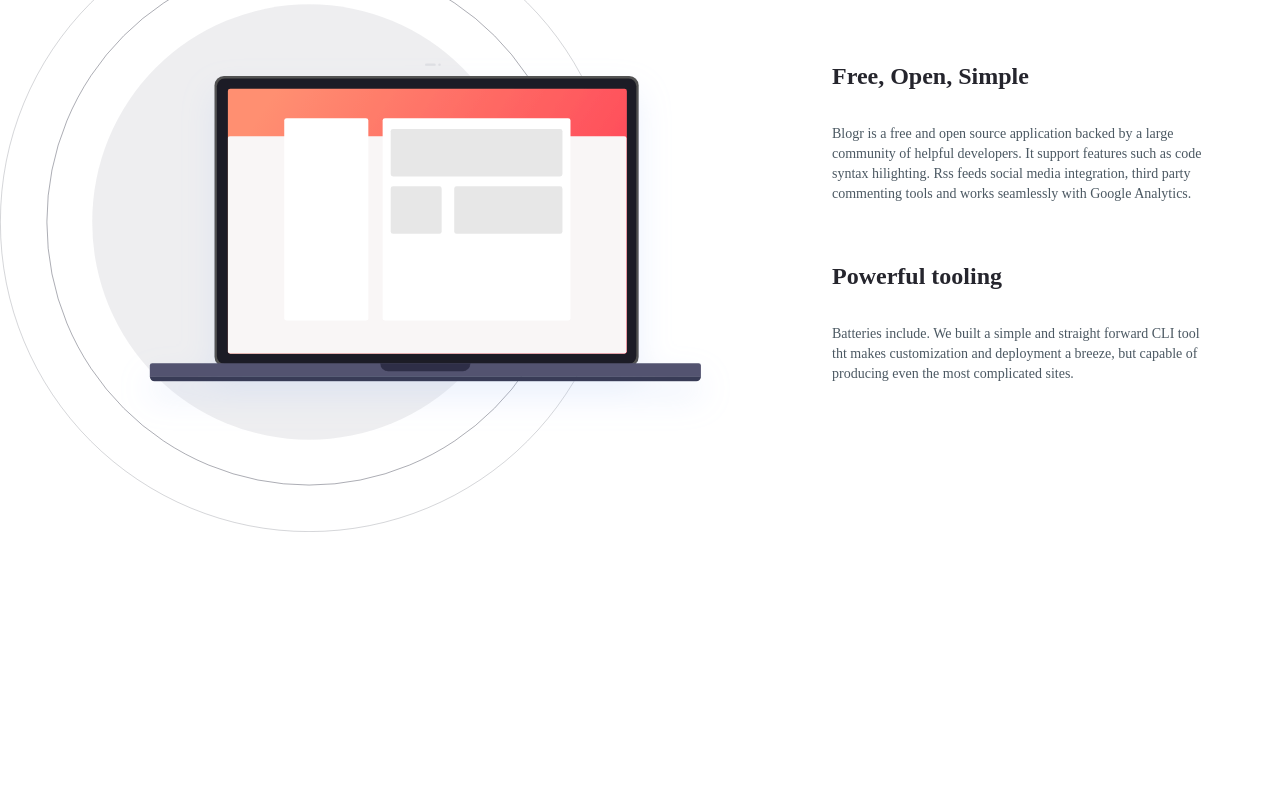
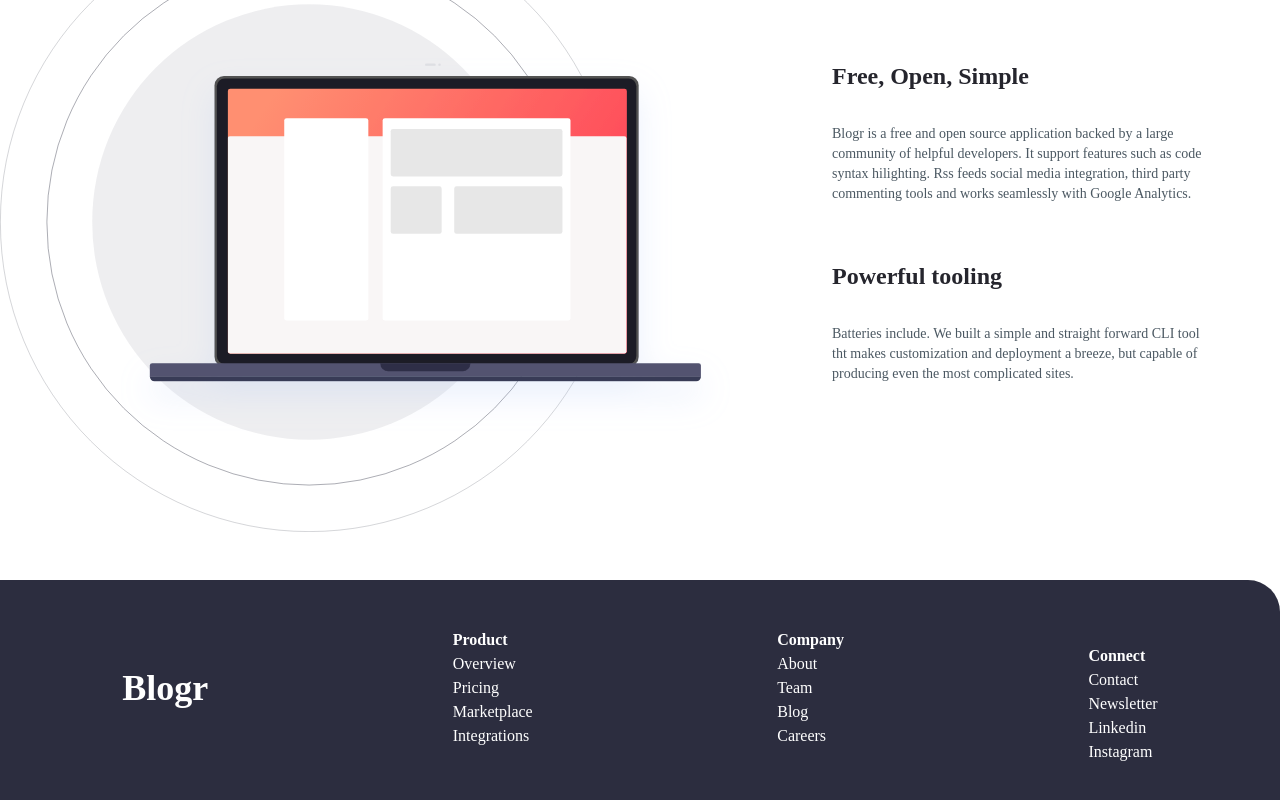
Before and after one commit to Joshuakibwage/blogr-landing-page, a React (Vite) app: page / in a window 1280 px wide. Shown: the part 1779-2579 px from the top of the page. Before the commit the page ends 2359 px from the top, so only its background shows below. Built offline with nearby package versions, Linux system fonts and the light colour scheme.

Commit message:
Add footer

```diff
--- a/src/App.jsx
+++ b/src/App.jsx
@@ -1,5 +1,6 @@
 // import Company from "./pages/Company";
 // import Connect from "./pages/Connect";
+import Footer from "./components/Footer";
 import Company from "./pages/Company";
 import Connect from "./pages/Connect";
 import Design from "./pages/Design";
@@ -14,6 +15,7 @@ import Landing from "./pages/Landing"
         <Design />
         <Connect />
         <Company />
+        <Footer />
       </main>
    )
  }
--- a/src/components/Footer.jsx
+++ b/src/components/Footer.jsx
@@ -1,8 +1,43 @@
+
+
 
 
 const Footer = () => {
   return (
-    <footer>
+    <footer className="w-full bg-[var(--color-very-dark-blue)] rounded-tr-4xl flex flex-col md:flex-row
+    md:justify-around py-12 items-center space-y-8">
+      <div>
+        <h4 className="text-4xl text-white font-extrabold">Blogr</h4>
+      </div>
+
+      <div>
+        <h4 className="font-bold text-white">Product</h4>
+        <ul className="text-white">
+            <li>Overview</li>
+            <li>Pricing</li>
+            <li>Marketplace</li>
+            <li>Integrations</li>
+        </ul>
+      </div>
+      <div>
+        <h4 className="text-white font-bold">Company</h4>
+        <ul className="text-white">
+            <li>About</li>
+            <li>Team</li>
+            <li>Blog</li>
+            <li>Careers</li>
+        </ul>
+      </div>
+      <div>
+        <h4 className="font-bold text-white">Connect</h4>
+        <ul className="text-white">
+            <li>Contact</li>
+            <li>Newsletter</li>
+            <li>Linkedin</li>
+            <li>Instagram</li>
+        </ul>
+
+      </div>
 
     </footer>
   )
--- a/src/constants/index.js
+++ /dev/null
@@ -1,29 +0,0 @@
-export const footerLinks =  [
-    {
-        "title" : "Product",
-        links: [
-            {name: "Overview"},
-            {name: "Pricing"},
-            {name: "Marketplace"},
-            {name: "Features"},
-            {name: "Integrations"}
-        ]
-    },
-    {
-        "title" : "Company",
-        links: [
-            {name: "About"},
-            {name: "Team"},
-            {name: "Blog"},
-            {name: "Careers"}
-        ]
-    },
-    {
-        "title" : "Connect",
-        links: [
-            {name: "Contact"},
-            {name: "Newsletter"},
-            {name: "Linkedin"},
-        ]
-    }
-];
```
